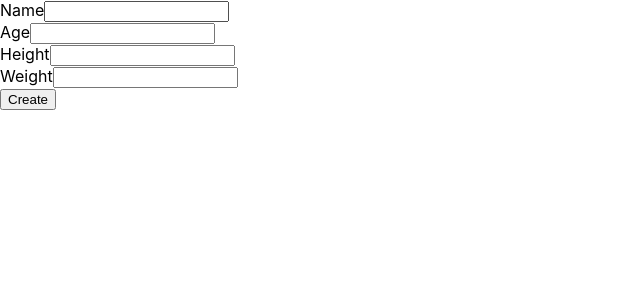
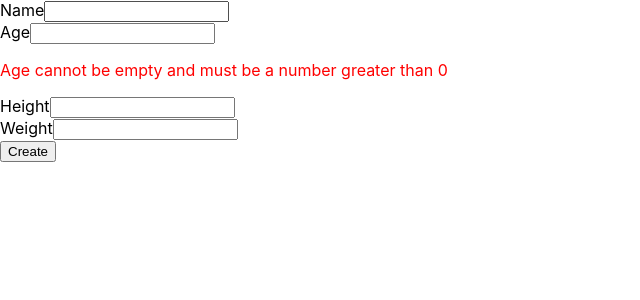
Before and after one commit to defnotmikez/reactExercise, a React (Create React App) app: page / in a window 1280 px wide. Shown: the top 300 px of the page, without its empty margins (0-640 px from the left). Built offline with nearby package versions, Linux system fonts and the light colour scheme; no server answers.

Commit message:
validation-Not Working yet

```diff
--- a/src/Infrastructure/Context/MarmotaContext.tsx
+++ b/src/Infrastructure/Context/MarmotaContext.tsx
@@ -11,6 +11,7 @@ export const MarmotaContextProvider: React.FunctionComponent<any> = ({
   const [marmotaState, setMarmotaState] = React.useState(new Array<Marmota>());
 
 
+
   const marmotaController = new MarmotaController();
 
   useEffect(() => {
@@ -22,7 +23,6 @@ export const MarmotaContextProvider: React.FunctionComponent<any> = ({
 
   const context = {
     marmota: [marmotaState, setMarmotaState],
-
   };
 
   return (
--- a/src/Presentation/Components/Form.tsx
+++ b/src/Presentation/Components/Form.tsx
@@ -2,27 +2,38 @@ import { FormEvent, useContext, useRef, useState } from "react";
 import { Marmota } from "../../Infrastructure/Models/Marmota";
 import { MarmotaContext } from "../../Infrastructure/Context/MarmotaContext";
 import { MarmotaController } from "../../Infrastructure/Controllers/ServiceController/MarmotaController";
+import { nameValidation } from "../../Validations/NameValidation";
+import { ageValidation } from "../../Validations/AgeValidation";
+
 
 export const Form = () => {
   const marmotaController = new MarmotaController();
-  const { marmota } = useContext(MarmotaContext);
+  const { marmota} = useContext(MarmotaContext);
   const [marmotaState, setMarmotaState] = marmota;
   const nameInput = useRef<HTMLInputElement>(null);
   const ageInput = useRef<HTMLInputElement>(null);
   const heightInput = useRef<HTMLInputElement>(null);
   const weightInput = useRef<HTMLInputElement>(null);
 
+
+
   async function handleSubmit() {
+    let name = nameInput.current!.value;
+    let age = parseFloat(ageInput.current!.value);
+    let height = parseFloat(heightInput.current!.value);
+    let weight = parseFloat(weightInput.current!.value);
+
+
     let data: Marmota = {
       id: "",
-      name: nameInput.current!.value,
-      age: parseFloat(ageInput.current!.value),
-      height: parseFloat(heightInput.current!.value),
-      weight: parseFloat(weightInput.current!.value),
+      name: name,
+      age: age,
+      height: height,
+      weight: weight ,
       actions: false,
     };
 
-     await marmotaController.createMarmota(data);
+    await marmotaController.createMarmota(data);
 
     let getAllRes = await marmotaController.getAllMarmotas();
     setMarmotaState(getAllRes);
@@ -33,10 +44,12 @@ export const Form = () => {
       <div>
         <label htmlFor="name">Name</label>
         <input ref={nameInput} type="text" id="name" name="name"></input>
+        {nameValidation(nameInput.current?.value) ? <p style={{color : "red"}}>Name cannot be empty</p> : null}
       </div>
       <div>
         <label htmlFor="age">Age</label>
         <input ref={ageInput} type="text" id="age" name="age"></input>
+        {ageValidation(ageInput.current?.value) ? <p style={{color : "red"}}>Age cannot be empty and must be a number greater than 0</p> : null}
       </div>
       <div>
         <label htmlFor="height">Height</label>
--- /dev/null
+++ b/src/Validations/AgeValidation.ts
@@ -0,0 +1,7 @@
+export function ageValidation (age : any) {
+    if(age <= 0 || !age || isNaN(age)){
+      return true;
+    } else {
+      return false;
+    }
+}
--- /dev/null
+++ b/src/Validations/NameValidation.ts
@@ -0,0 +1,9 @@
+
+
+export function nameValidation (name: unknown) {
+        if(name === null || name === "") {
+            return true;
+        } else {
+            return false;
+        }
+}
```
